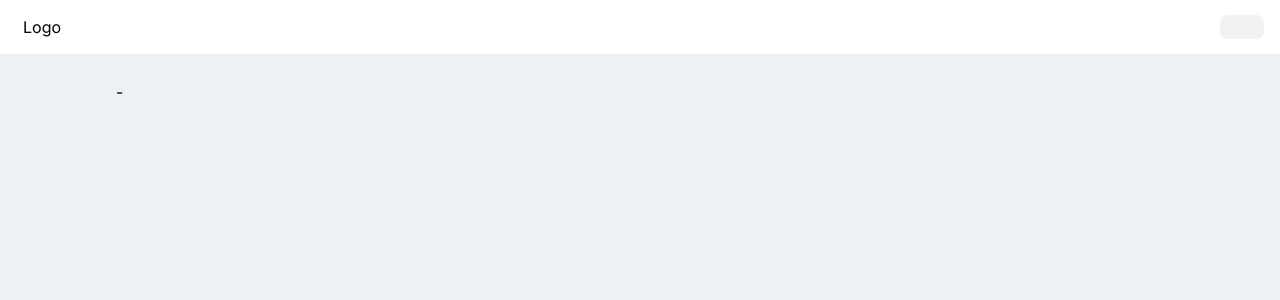
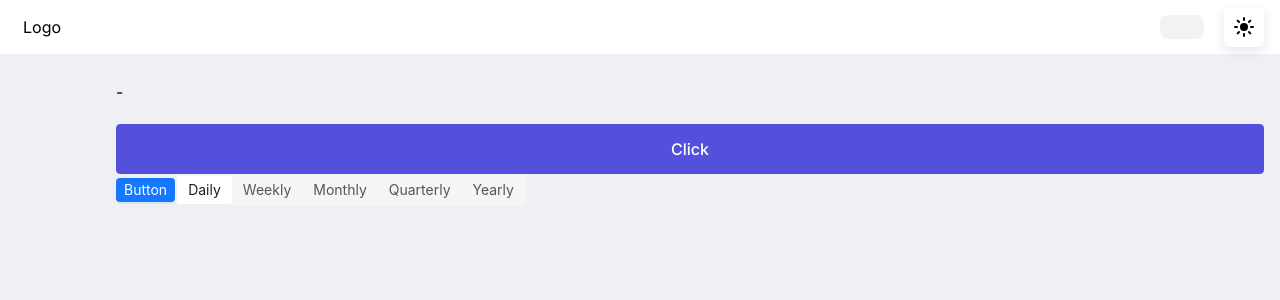
Before and after one commit to ducyb782001/base-next-14, a Next.js app: page /1/photos/1 in a window 1280 px wide. Shown: the top 300 px of the page. Built offline with nearby package versions, Linux system fonts and the light colour scheme; no server answers.

Commit message:
chore: add antd library

```diff
--- a/package.json
+++ b/package.json
@@ -12,6 +12,7 @@
     "@reach/dialog": "^0.18.0",
     "@tanstack/react-query": "^4.35.3",
     "accept-language": "^3.0.18",
+    "antd": "^5.16.4",
     "aos": "^2.3.4",
     "axios": "^1.6.8",
     "bignumber.js": "^9.1.2",
--- a/src/app/[lng]/layout.tsx
+++ b/src/app/[lng]/layout.tsx
@@ -8,6 +8,7 @@ import { languages } from "../i18n/settings"
 import "../style/globals.css"
 import "react-toastify/dist/ReactToastify.css"
 import "@reach/dialog/styles.css"
+// import "antd/dist/antd.css"
 
 const inter = Inter({ subsets: ["latin"] })
 
--- a/src/components/HorizontalNav.tsx
+++ b/src/components/HorizontalNav.tsx
@@ -16,14 +16,14 @@ function HorizontalNav({ lng }) {
   return (
     <div className="fixed top-0 w-full gap-2 pl-[7px] right-0 hidden items-center z-30 dark:bg-bgDark justify-between bg-white md:flex">
       <Link
-        href={`/${currentLang}/assets`}
+        href={`/${currentLang}`}
         className="pr-5 pl-4 py-[15px] dark:text-textDark"
       >
         Logo
       </Link>
       <div className={`mr-4  w-full flex justify-end items-center gap-5`}>
         <SelectLanguageSwitch lng={lng} />
-        {/* <DarkModeSwitcher /> */}
+        <DarkModeSwitcher />
       </div>
     </div>
   )
--- a/src/components/Photos/PhotoDetails.tsx
+++ b/src/components/Photos/PhotoDetails.tsx
@@ -4,6 +4,8 @@ import { getPhotoDetail } from "@/api-modules/photos"
 import { useQuery } from "@tanstack/react-query"
 import { useParams } from "next/navigation"
 import React, { useState } from "react"
+import PrimaryBtn from "../common/PrimaryBtn"
+import { Button, Segmented } from "antd"
 
 function PhotoDetails({ lng }: { lng: string }) {
   const [photoDetail, setPhotoDetail] = useState<any>()
@@ -27,6 +29,16 @@ function PhotoDetails({ lng }: { lng: string }) {
       </div>
       <img src={photoDetail?.thumbnailUrl} />
       <img src={photoDetail?.url} />
+      <PrimaryBtn className="mt-5">Click</PrimaryBtn>
+      <Button size="small" type="primary">
+        Button
+      </Button>
+      <Segmented<string>
+        options={["Daily", "Weekly", "Monthly", "Quarterly", "Yearly"]}
+        onChange={(value) => {
+          console.log(value) // string
+        }}
+      />
     </div>
   )
 }
```
Also changed, not shown: 1 other file (tests, documents, lock files or other folders).
